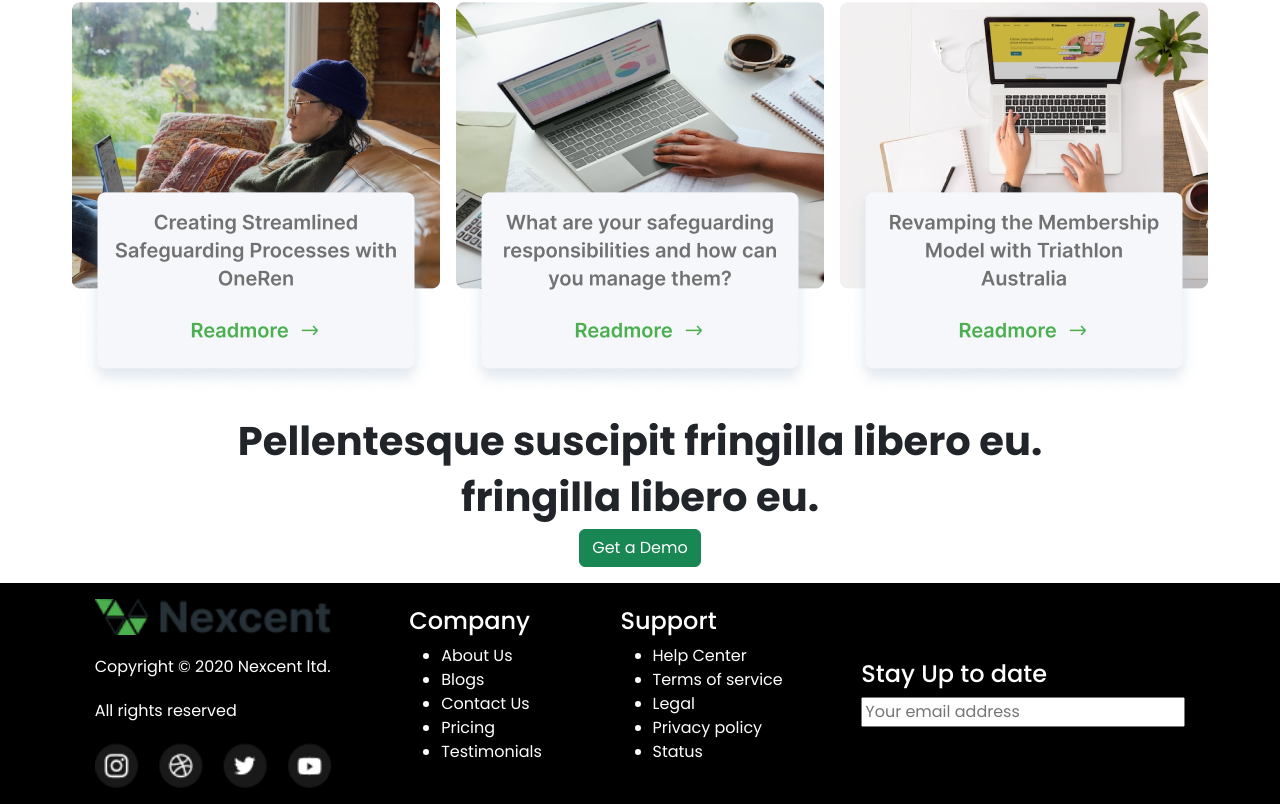
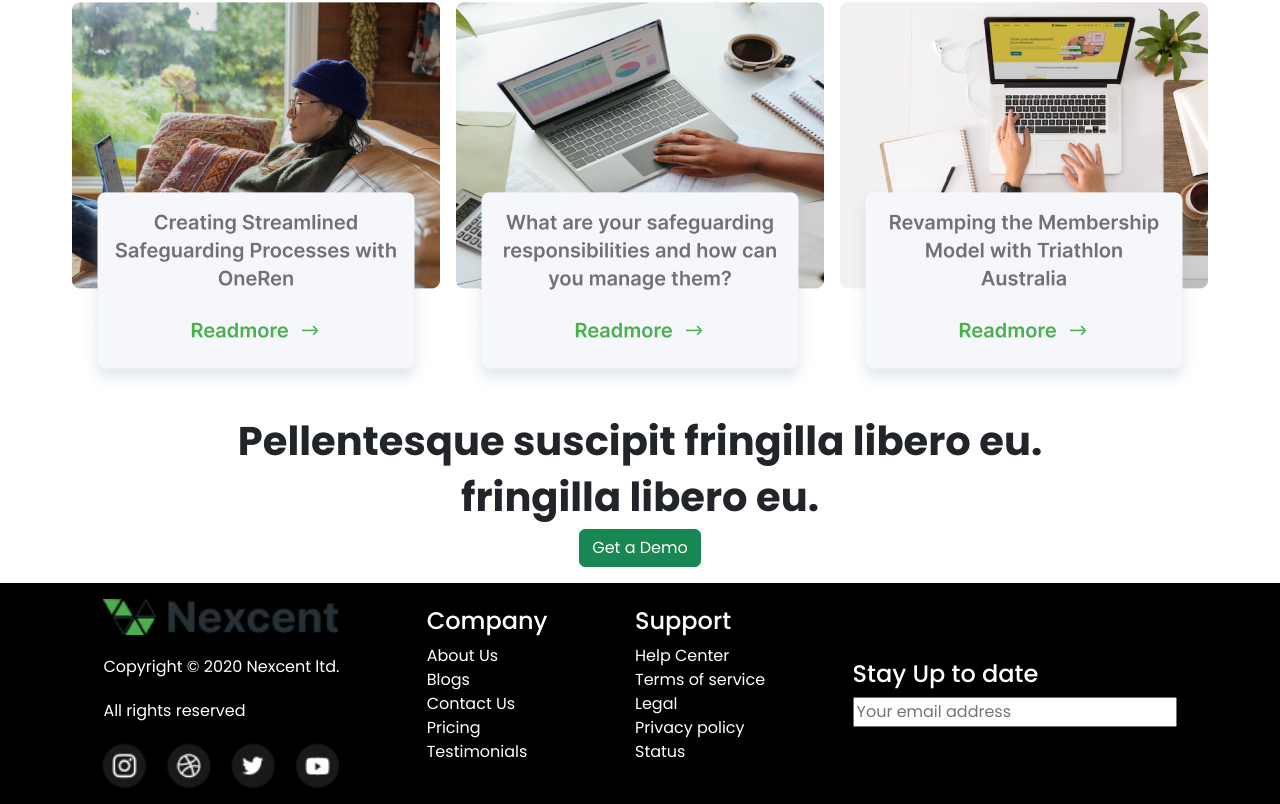
Before and after one commit to Sehar-Tahir/Nexcent-REACT_Landing_Page, a React (Vite) app: page / in a window 1280 px wide. Shown: the part 2763-3567 px from the top of the page. Built offline with nearby package versions, Linux system fonts and the light colour scheme.

Commit message:
Bytewise - REACT_Project

```diff
--- a/src/components/Footer.jsx
+++ b/src/components/Footer.jsx
@@ -24,7 +24,7 @@ const Footer = () => {
 
     <div className='d-flex flex-column text-white'>
      <h4>Company</h4>
-     <ul>
+     <ul className='list-unstyled'>
       <li>About Us</li>
       <li>Blogs</li>
       <li>Contact Us</li>
@@ -35,7 +35,7 @@ const Footer = () => {
 
     <div className='d-flex flex-column text-white'>
      <h4>Support</h4>
-     <ul>
+     <ul className='list-unstyled'>
       <li>Help Center</li>
       <li>Terms of service</li>
       <li>Legal</li>
```
